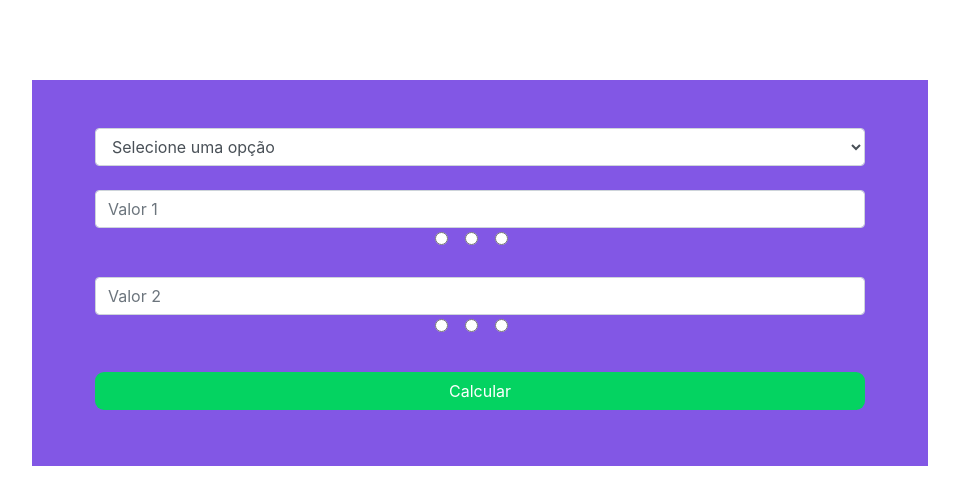
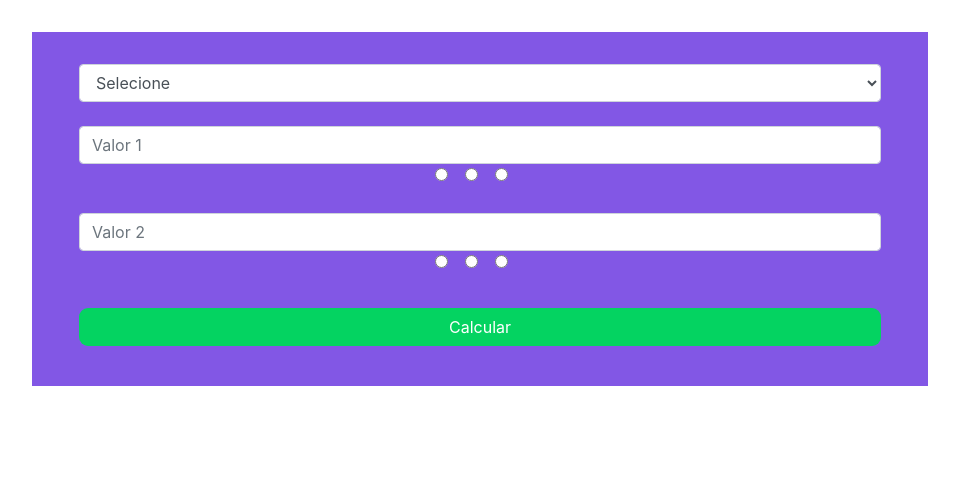
Before and after one commit to mateuscardoso99/calceletricajs, a plain HTML site: page index.html in a window 1280 px wide. Shown: the whole page, without its empty margins (160-1119 px from the left). Drawn offline with nearby package versions, Linux system fonts and the light colour scheme.

Commit message:
alterações no css

```diff
--- a/index.html
+++ b/index.html
@@ -10,11 +10,11 @@
 	    	.container{
 	    		width: 70%;
 	    		background-color: #8257E5;
-	    		margin-bottom: 5rem;
-				margin-top: 5rem;
+	    		margin-bottom: 2rem;
+				margin-top: 2rem;
 	    	}
 	    	.conteudo{
-	    		padding: 3rem;
+	    		padding: 2rem;
 	    	}
 	    	.labels{
 	    		display: flex;
@@ -54,7 +54,8 @@
 			<div class="conteudo">
 				<div class="form-group mb-4">
 				    <select class="form-control" id="combobox" onchange="verificaSelecionado(this)">
-				    	<option value="Selecione uma opção">Selecione uma opção</option>
+				    	<option value="Selecione uma opção">Selecione
+				    	</option>
 					    <option>Corrente</option>
 					    <option>Potência</option>
 					    <option>Resistência</option>
```
